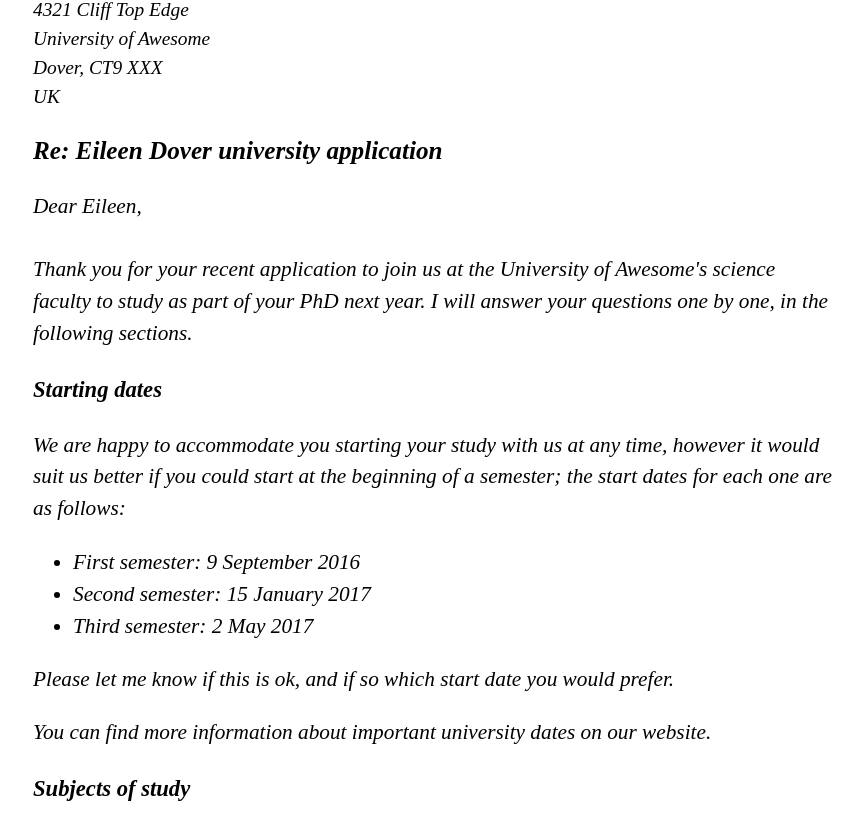
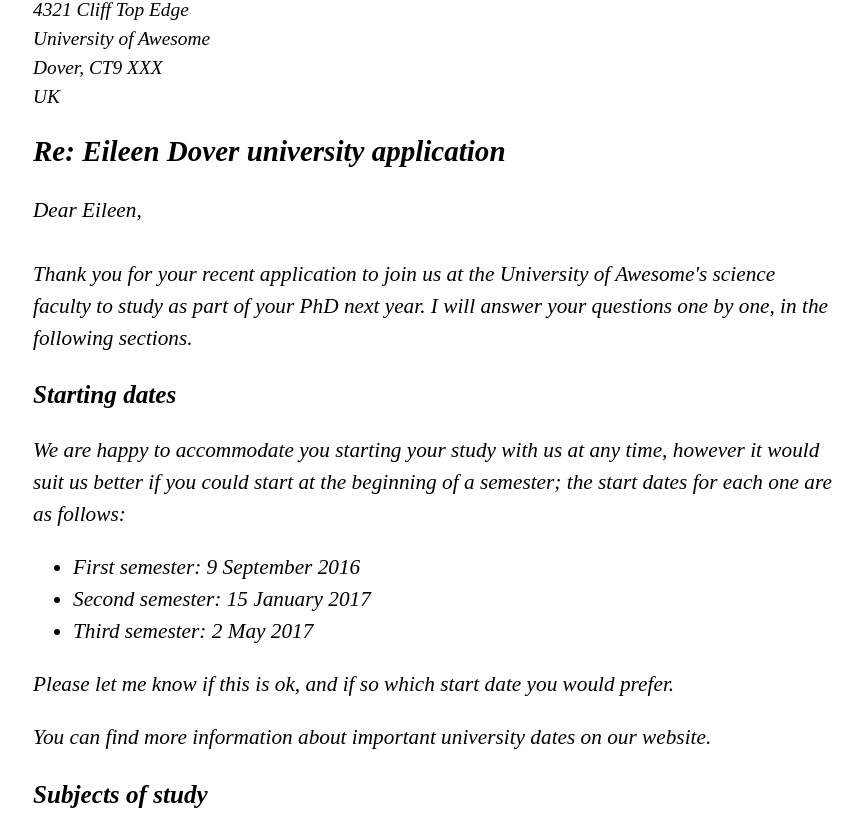
Before and after one commit to Adithya2788/Marking-a-letter, a plain HTML site: page index.html in a window 1280 px wide. Shown: the part 272-1088 px from the top of the page, without its empty margins (207-1070 px from the left). Drawn offline with Linux system fonts and the light colour scheme.

Commit message:
Update index.html

```diff
--- a/index.html
+++ b/index.html
@@ -24,13 +24,13 @@
     Dover, CT9 XXX<br>
     UK</adress><br>
 
-    <h2>Re: Eileen Dover university application</h2>
+    <h1>Re: Eileen Dover university application</h1>
     <p>Dear Eileen,<br><br>
 
       Thank you for your recent application to join us at the University of Awesome's science faculty to study as part of your PhD next year. I will answer your questions one by one, in the following sections.
       </p>
 
-    <h3>Starting dates</h3>
+    <h2>Starting dates</h2>
     <p>We are happy to accommodate you starting your study with us at any time, however it would suit us better if you could start at the beginning of a semester; the start dates for each one are as follows:</p>
 
     <ul>
@@ -42,7 +42,7 @@
     <p>Please let me know if this is ok, and if so which start date you would prefer.</p>
     <p>You can find more information about important university dates on our website.</p>
 
-    <h3>Subjects of study</h3>
+    <h2>Subjects of study</h2>
     <p>At the Awesome Science Faculty, we have a pretty open-minded research facility — as long as the subjects fall somewhere in the realm of science and technology. You seem like an intelligent, dedicated researcher, and just the kind of person we'd like to have on our team. Saying that, of the ideas you submitted we were most intrigued by are as follows, in order of priority:</p>
 
     <ol>
@@ -53,7 +53,7 @@
 
     <p>So please can you provide more information on each of these subjects, including how long you'd expect the research to take, required staff and other resources, and anything else you think we'd need to know? Thanks.</p>
 
-    <h3>Exotic dance moves</h3>
+    <h2>Exotic dance moves</h2>
     <p>Yes, you are right! As part of my post-doctorate work, I did study exotic tribal dances. To answer your question, my favourite dances are as follows, with definitions:</p>
 
     <p>Polynesian chicken dance<br>
```
